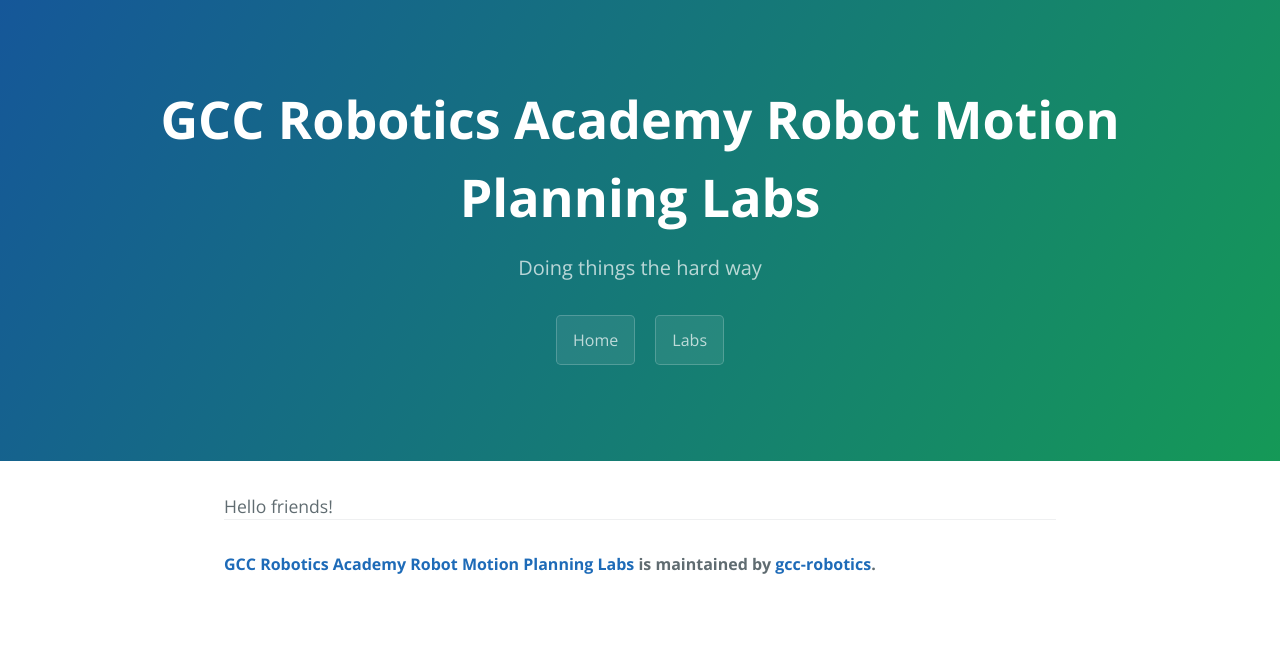
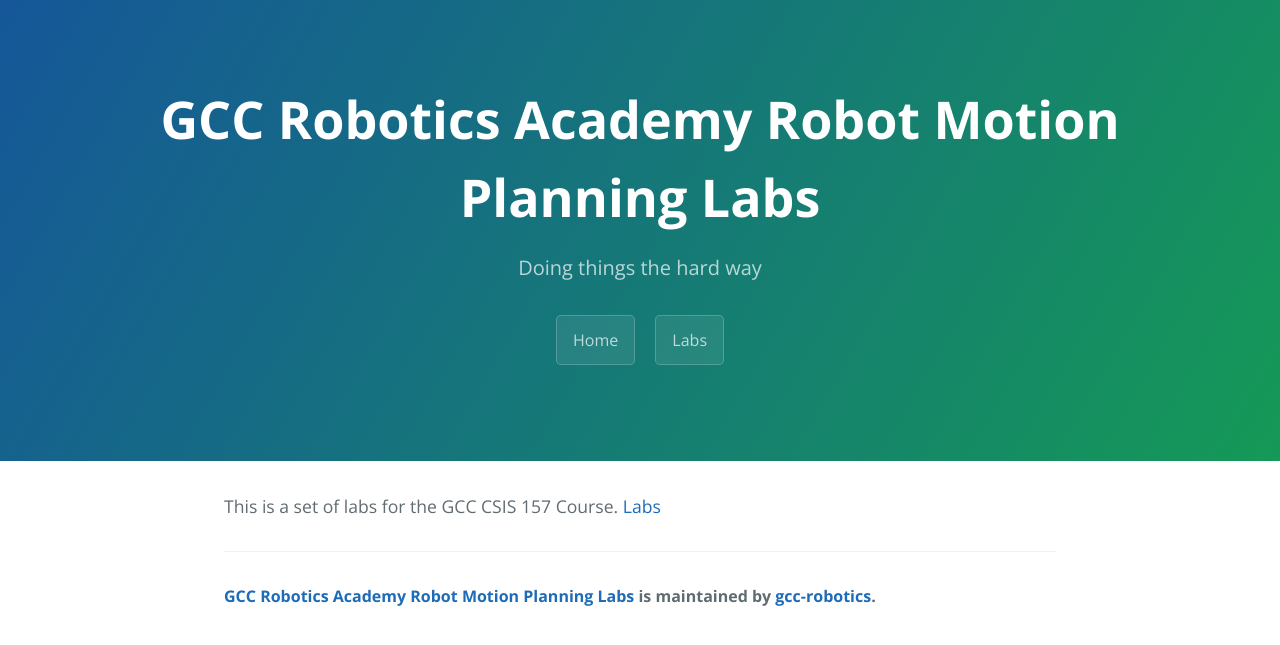
Before and after one commit to gcc-robotics/robot-motion-planning-labs, a Jekyll site: the page built from index.html, in a window 1280 px wide. Shown: the top 645 px of the page. Built offline with Jekyll 4.4.1, drawn with Linux system fonts in a browser that asks for light colours; the list of posts is cut into pages by our own code.

Commit message:
Work on homepage.

```diff
--- a/index.html
+++ b/index.html
@@ -2,4 +2,6 @@
 layout: default
 ---
 
-Hello friends!
+This is a set of labs for the GCC CSIS 157 Course.
+
+<a href="labs.html">Labs</a>
```
